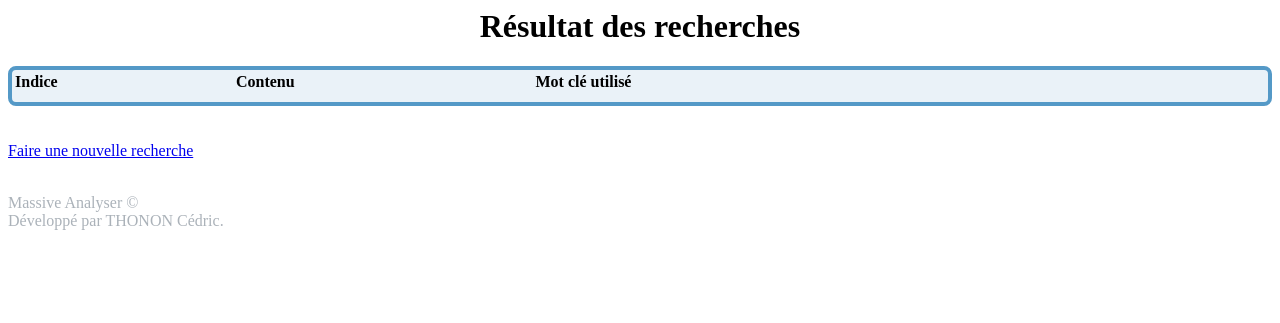
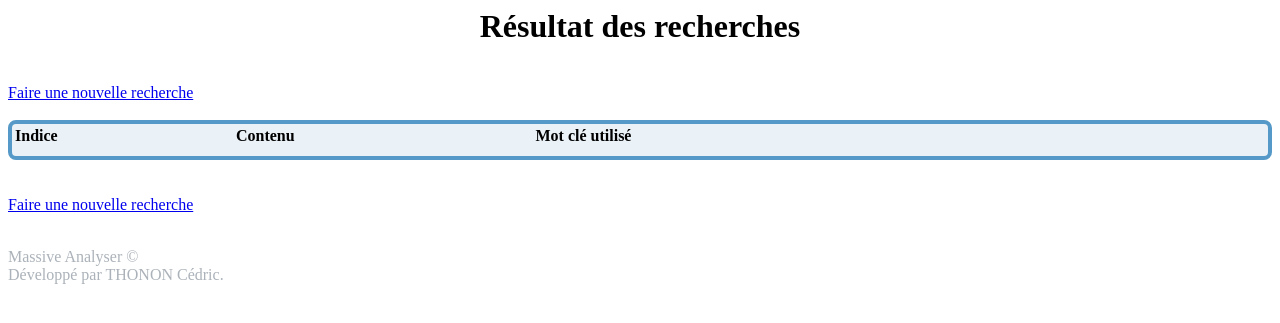
Before and after one commit to thoced/php-massive-recherche, a PHP site: page /Views/ShowResultView.php in a window 1280 px wide. Shown: the top 323 px of the page. Run offline with PHP 8.4, Linux system fonts and the light colour scheme; the template is opened without the code that fills it, so the values that code supplies are empty.

Commit message:
ajout d'un lien de retour en haut de page

```diff
--- a/Views/ShowResultView.php
+++ b/Views/ShowResultView.php
@@ -1,5 +1,8 @@
 <h1 style="text-align: center;">Résultat des recherches</h1>
-
+<br>
+<a href="../index.php">Faire une nouvelle recherche</a>
+<br>
+<br>
 <div style="border-width: 4px;border-color:#5499c7;border-radius: 8px;border-style: solid; background-color:#eaf2f8; overflow:auto;">
 <table width="80%">
     <tr>
```
